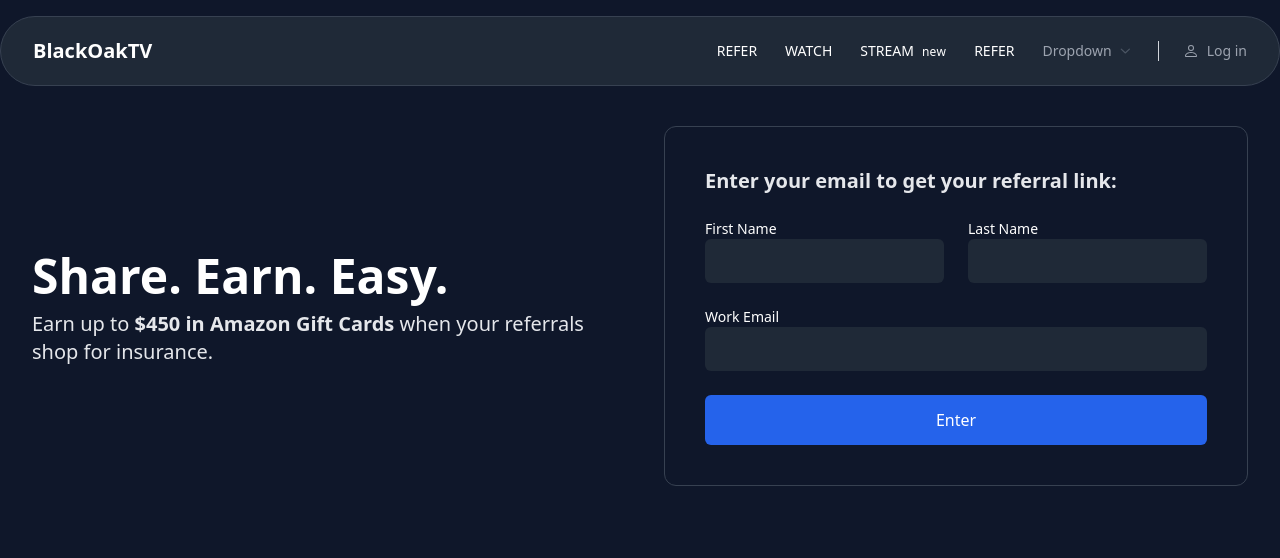
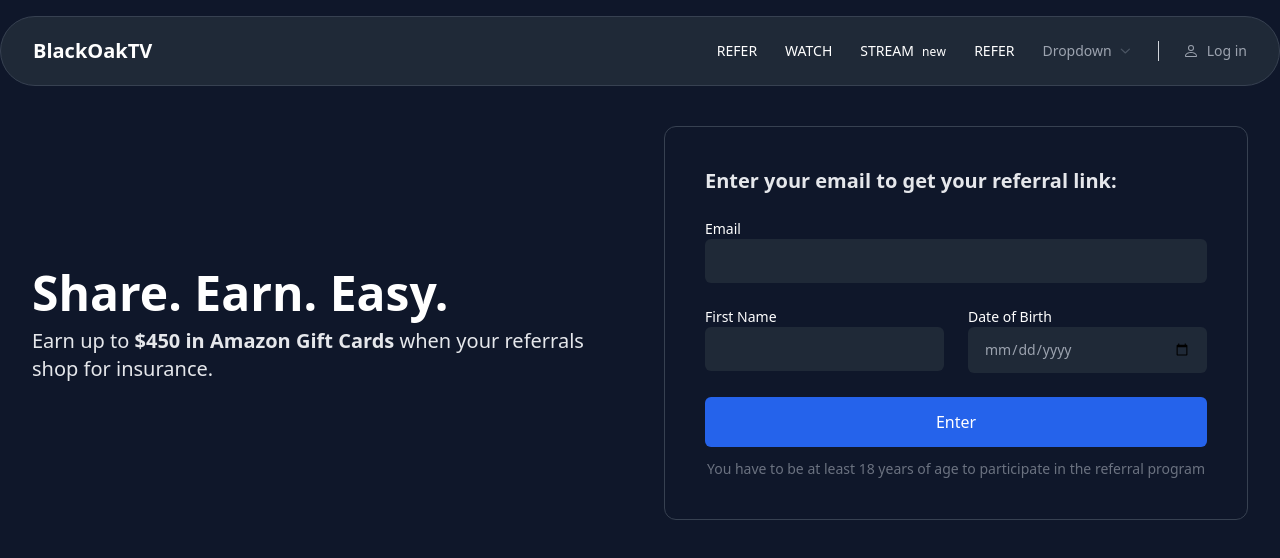
Before and after one commit to obiknows/btv-take-home, a Next.js app: page /share in a window 1280 px wide. Shown: the top 558 px of the page. Built offline with nearby package versions, Linux system fonts and the light colour scheme.

Commit message:
update share page form

```diff
--- a/pages/share.tsx
+++ b/pages/share.tsx
@@ -25,6 +25,17 @@ const ShareReferralPage: NextPage = () => (
               </h2>
 
               <form>
+                <div className="mt-6">
+                  <label className="block text-sm  font-medium text-white">
+                    Email
+                  </label>
+                  <input
+                    type="email"
+                    name="hs-work-email-hire-us-1"
+                    id="hs-work-email-hire-us-1"
+                    className="py-3 px-4 block w-full  rounded-md text-sm focus:border-blue-500 focus:ring-blue-500 bg-gray-800 border-gray-700 text-gray-400"
+                  />
+                </div>
                 <div className="mt-6 grid gap-4 lg:gap-6">
                   <div className="grid grid-cols-1 sm:grid-cols-2 gap-4 lg:gap-6">
                     <div>
@@ -41,66 +52,16 @@ const ShareReferralPage: NextPage = () => (
 
                     <div>
                       <label className="block text-sm  font-medium text-white">
-                        Last Name
+                        Date of Birth
                       </label>
                       <input
-                        type="text"
+                        type="date"
                         name="hs-lastname-hire-us-1"
                         id="hs-lastname-hire-us-1"
                         className="py-3 px-4 block w-full  rounded-md text-sm focus:border-blue-500 focus:ring-blue-500 bg-gray-800 border-gray-700 text-gray-400"
                       />
                     </div>
                   </div>
-
-                  <div>
-                    <label className="block text-sm  font-medium text-white">
-                      Work Email
-                    </label>
-                    <input
-                      type="email"
-                      name="hs-work-email-hire-us-1"
-                      id="hs-work-email-hire-us-1"
-                      className="py-3 px-4 block w-full  rounded-md text-sm focus:border-blue-500 focus:ring-blue-500 bg-gray-800 border-gray-700 text-gray-400"
-                    />
-                  </div>
-
-                  {/* <div className="grid grid-cols-1 sm:grid-cols-2 gap-4 lg:gap-6">
-                    <div>
-                      <label className="block text-sm  font-medium text-white">
-                        Company
-                      </label>
-                      <input
-                        type="text"
-                        name="hs-company-hire-us-1"
-                        id="hs-company-hire-us-1"
-                        className="py-3 px-4 block w-full  rounded-md text-sm focus:border-blue-500 focus:ring-blue-500 bg-gray-800 border-gray-700 text-gray-400"
-                      />
-                    </div>
-
-                    <div>
-                      <label className="block text-sm  font-medium text-white">
-                        Company Website
-                      </label>
-                      <input
-                        type="text"
-                        name="hs-company-website-hire-us-1"
-                        id="hs-company-website-hire-us-1"
-                        className="py-3 px-4 block w-full  rounded-md text-sm focus:border-blue-500 focus:ring-blue-500 bg-gray-800 border-gray-700 text-gray-400"
-                      />
-                    </div>
-                  </div> */}
-
-                  {/* <div>
-                    <label className="block text-sm  font-medium text-white">
-                      Details
-                    </label>
-                    <textarea
-                      id="hs-about-hire-us-1"
-                      name="hs-about-hire-us-1"
-                      rows={4}
-                      className="py-3 px-4 block w-full  rounded-md text-sm focus:border-blue-500 focus:ring-blue-500 bg-gray-800 border-gray-700 text-gray-400"
-                    ></textarea>
-                  </div> */}
                 </div>
 
                 <div className="mt-6 grid">
@@ -113,11 +74,12 @@ const ShareReferralPage: NextPage = () => (
                 </div>
               </form>
 
-              {/* <div className="mt-3 text-center">
+              <div className="mt-3 text-center">
                 <p className="text-sm text-gray-500">
-                  We'll get back to you in 1-2 business days.
+                  You have to be at least 18 years of age to participate in the
+                  referral program
                 </p>
-              </div> */}
+              </div>
             </div>
           </div>
         </div>
```
